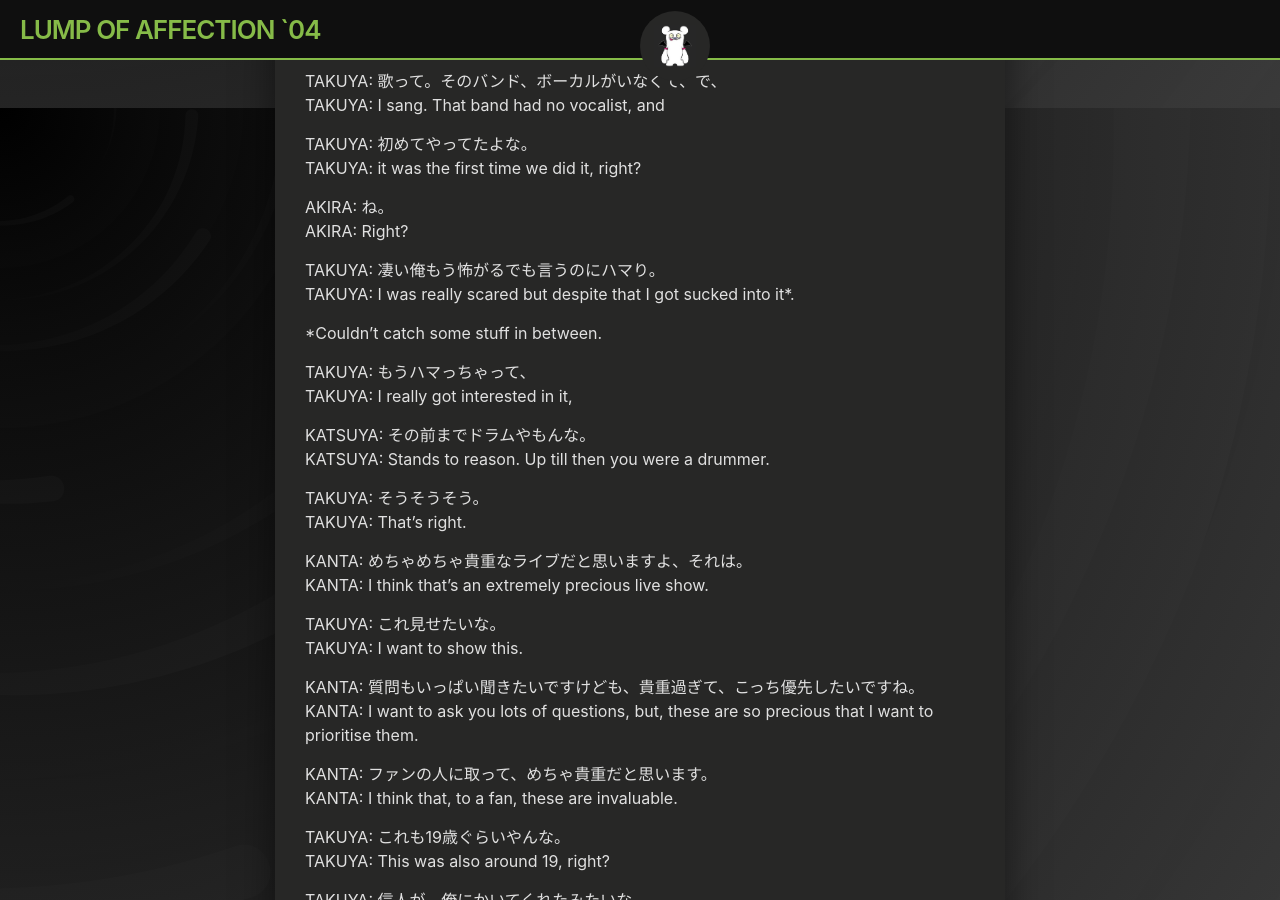
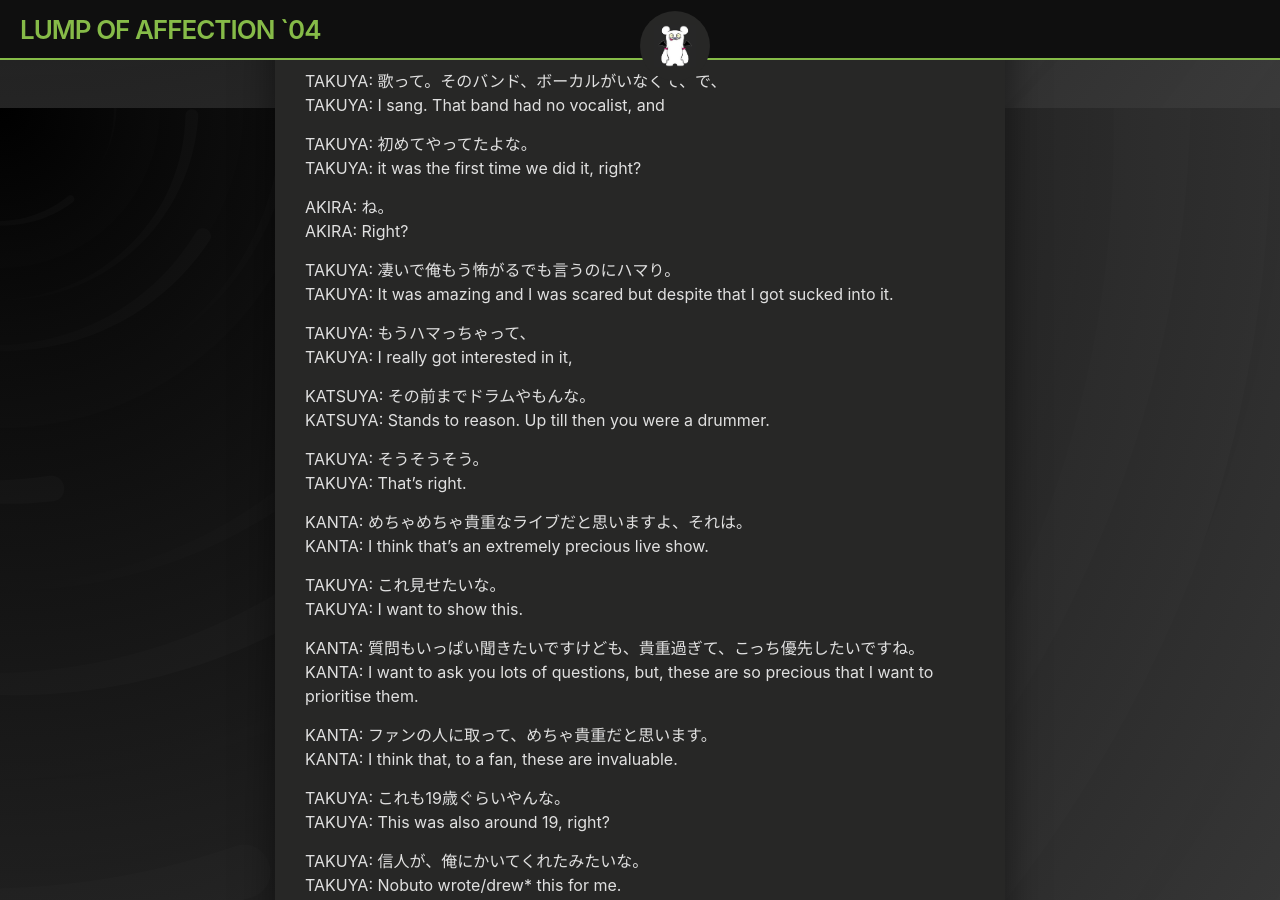
Before and after one commit to lump04/lump, a Jekyll site: the page built from _posts/2021-07-04-21anniversary.md, in a window 1280 px wide and 900 px high, scrolled down 12372 px. Built offline with Jekyll 4.4.1, drawn with Linux system fonts in a browser that asks for light colours.

Commit message:
fixed transcription and translation

```diff
--- a/_posts/2021-07-04-21anniversary.md
+++ b/_posts/2021-07-04-21anniversary.md
@@ -564,11 +564,8 @@ TAKUYA: it was the first time we did it, right?
 AKIRA: ね。<br/>
 AKIRA: Right?
 
-TAKUYA: 凄い俺もう怖がるでも言うのにハマり。<br/>
-TAKUYA: I was really scared but despite that I got sucked into it*.
-
-*Couldn't catch some stuff in between.<br/>
-
+TAKUYA: 凄いで俺もう怖がるでも言うのにハマり。<br/>
+TAKUYA: It was amazing and I was scared but despite that I got sucked into it.
 
 TAKUYA: もうハマっちゃって、<br/>
 TAKUYA: I really got interested in it,
```
Also changed, not shown: index.md (line endings or trailing spaces).
